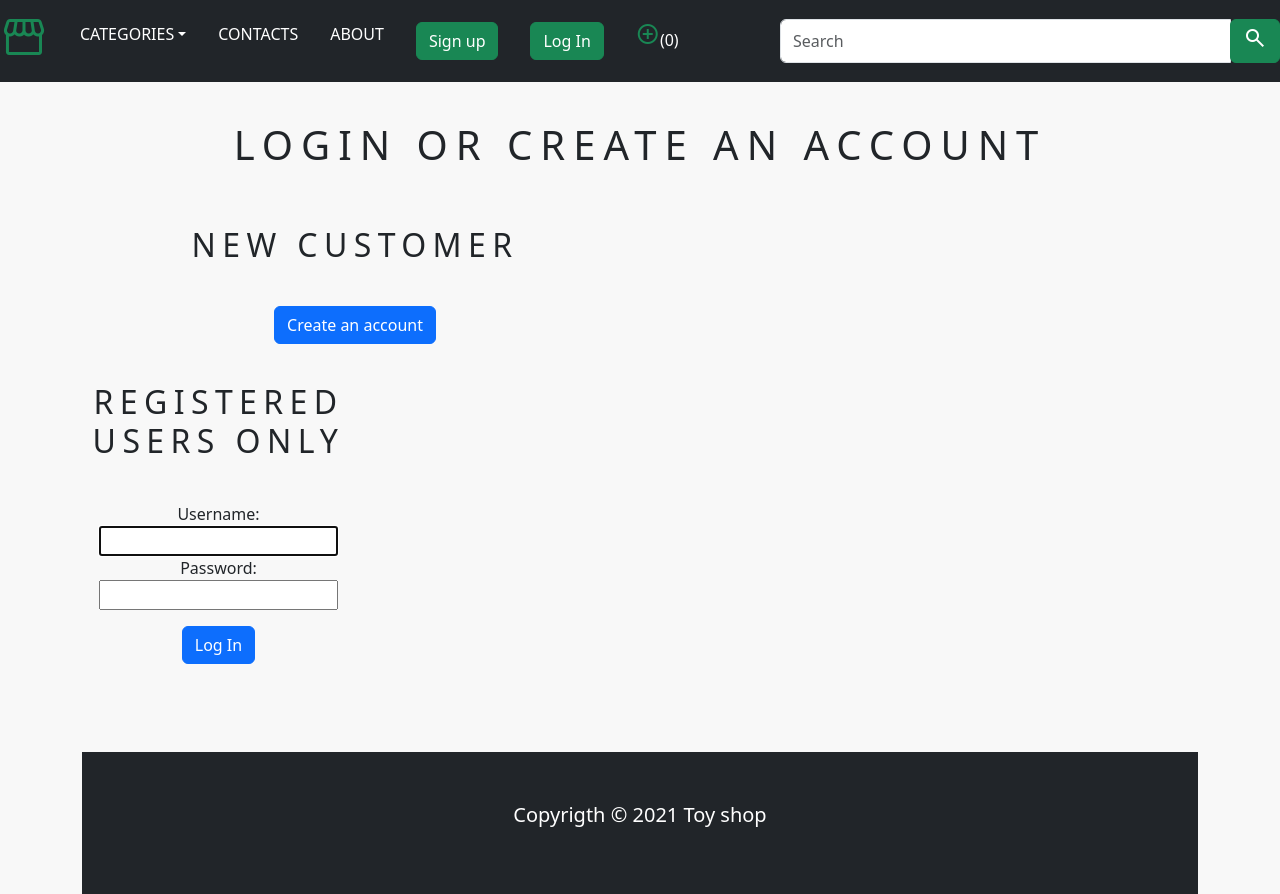
After one commit to Vladyslav30/econommerce, a Django app: page /account/signin/ in a window 1280 px wide. The commit adds this page. Run offline with Django 4.2, Linux system fonts and the light colour scheme; data that the repository does not hold is empty; some libraries are stand-ins or nearby versions.

Commit message:
Almost finish

```diff
--- a/econommerce/static/css/base.css
+++ b/econommerce/static/css/base.css
@@ -78,3 +78,7 @@ form {
     font-size: 0.8rem;
     margin-top: 0.25rem;
 }
+
+.custom_div{
+    margin-bottom: 20px; !important;
+}
--- a/shop/templates/base.html
+++ b/shop/templates/base.html
@@ -44,6 +44,7 @@
 
 
 
+
       </style>
   </head>
   <body>
--- a/shop/templates/navbar.html
+++ b/shop/templates/navbar.html
@@ -1,4 +1,3 @@
-
 <nav class="navbar navbar-expand-md navbar-light bg-dark">
     <a href="{% url 'home' %}" class="navbar-brand"><i class="material-symbols-outlined text-success material-icons md-48">storefront</i></a>
     <button class="navbar-toggler bg-success" data-bs-toggle="collapse" data-bs-target="#navbar" aria-controls="navbarSupportedContent" aria-expanded="false" aria-label="Toggle navigation">
@@ -18,12 +17,33 @@
             </li>
             <li class="nav-item"><a class="nav-link text-white text-uppercase font-weight-bolt px-3" href="">Contacts</a></li>
             <li class="nav-item"><a class="nav-link text-white text-uppercase font-weight-bolt px-3" href="">About</a></li>
-            {% if item_count > 0 %}
+            {% if request.user.is_authenticated and request.user.first_name %}
+            <li class="nav-item" id="button-hui"><span class="nav-link text-white text-uppercase font-weight-bolt px-3">Welcome, {{request.user.first_name}}
+                <span class="material-symbols-outlined">account_circle</span></span></li>
+            <li class="nav-item button-right">
+                <a class="nav-link text-white text-uppercase font-weight-bolt px-3" href="{% url 'signout' %}"><button class="btn btn-success">Sign Out</button></a>
+            </li>
+            <li class="nav-item"><a class="nav-link text-white text-uppercase font-weight-bolt px-3" href="{% url 'cart_detail' %}">
+                <span class="material-symbols-outlined text-success">
+                                add_circle
+                            </span>({{item_count}})</a></li>
+            {% else %}
+            <li class="nav-item">
+                <a class="nav-link text-white text-uppercase font-weight-bolt px-3"
+                   href="{% url 'signup' %}"><button class="btn btn-success">Sign up</button></a>
+            </li>
+            <li class="nav-item">
+                <a class="nav-link text-white text-uppercase font-weight-bolt px-3"
+                   href="{% url 'signin' %}"><button class="btn btn-success">Log In</button></a>
+            </li>
             <li class="nav-item"><a class="nav-link text-white text-uppercase font-weight-bolt px-3" href="{% url 'cart_detail' %}">
                 <span class="material-symbols-outlined text-success">
                                 add_circle
                             </span>({{item_count}})</a></li>
             {% endif %}
+
+
+
         </ul>
         <form class="from-inline ms-auto">
             <div class="input-group">
--- /dev/null
+++ b/shop/templates/signin.html
@@ -0,0 +1,46 @@
+{% extends 'base.html' %}
+
+{% load static %}
+
+
+
+{% block title %}
+Log In
+{% endblock %}
+{% block content %}
+    <div class="container">
+        <br>
+        <h1 class="text-center product_title">
+            LogIn or Create an account
+        </h1>
+        <div class="row">
+            <div class="col-12 col-sm-12 col-lg-6 text-center custom_div">
+                <br>
+                <h2 class="product_title">
+                    New Customer
+                </h2>
+                <br>
+                <a href="{% url 'signup' %}">
+                    <button class="btn btn-primary">
+                        Create an account
+                    </button>
+                </a>
+                <div class="col-12 col-sm-12 col-lg-6 text-center custom_div">
+                    <br>
+                    <h2 class="product_title">
+                        Registered Users Only
+                    </h2>
+                    <br>
+                    <form method="post">
+                        {% csrf_token %}
+                        <p>
+                            {{ form }}
+                        </p>
+                        <button type="submit" class="btn btn-primary">
+                            Log In
+                        </button>
+                    </form>
+            </div>
+        </div>
+    </div>
+{% endblock %}
--- a/shop/urls.py
+++ b/shop/urls.py
@@ -26,6 +26,8 @@ urlpatterns = [
     path('cart/remove/<int:product_id>/', views.remove_cart, name='remove_cart'),
     path('cart/remove_item/<int:product_id>/', views.remove_cart_item, name='remove_cart_item'),
     path('account/signup/', views.signup, name='signup'),
+    path('account/signin/', views.signin, name='signin'),
+    path('account/signout/', views.signout, name='signout'),
 
 
 
--- a/shop/views.py
+++ b/shop/views.py
@@ -5,6 +5,8 @@ from django.http import HttpResponse
 from .models import Product, Category, Cart, CartItem
 from django.contrib.auth.models import User, Group
 from .forms import SignUpForm
+from django.contrib.auth.forms import AuthenticationForm
+from django.contrib.auth import login, authenticate, logout
 
 
 # Create your views here.
@@ -95,3 +97,24 @@ def signup(request):
     else:
         form = SignUpForm()
     return render(request, 'signup.html', {'form': form})
+
+def signin(request):
+    if request.method == 'POST':
+        form = AuthenticationForm(request=request, data=request.POST)
+        if form.is_valid():
+            username = request.POST['username']
+            password = request.POST['password']
+            user = authenticate(username=username, password=password)
+            if user is not None:
+                login(request, user)
+                return redirect('home')
+            else:
+                return redirect('signup')
+    else:
+        form = AuthenticationForm()
+    return render(request, 'signin.html', {'form': form})
+
+
+def signout(request):
+    logout(request)
+    return redirect('signin')
```
